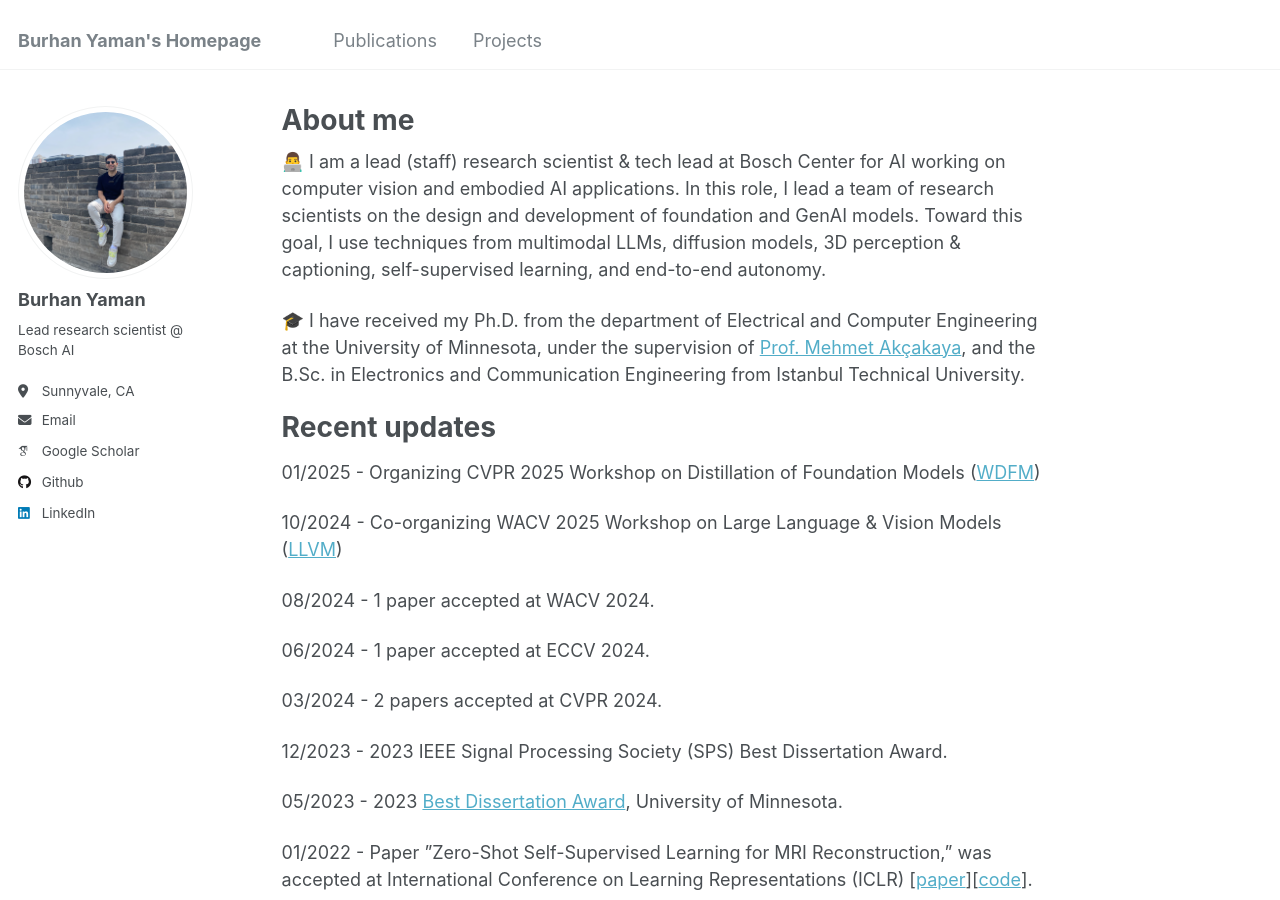
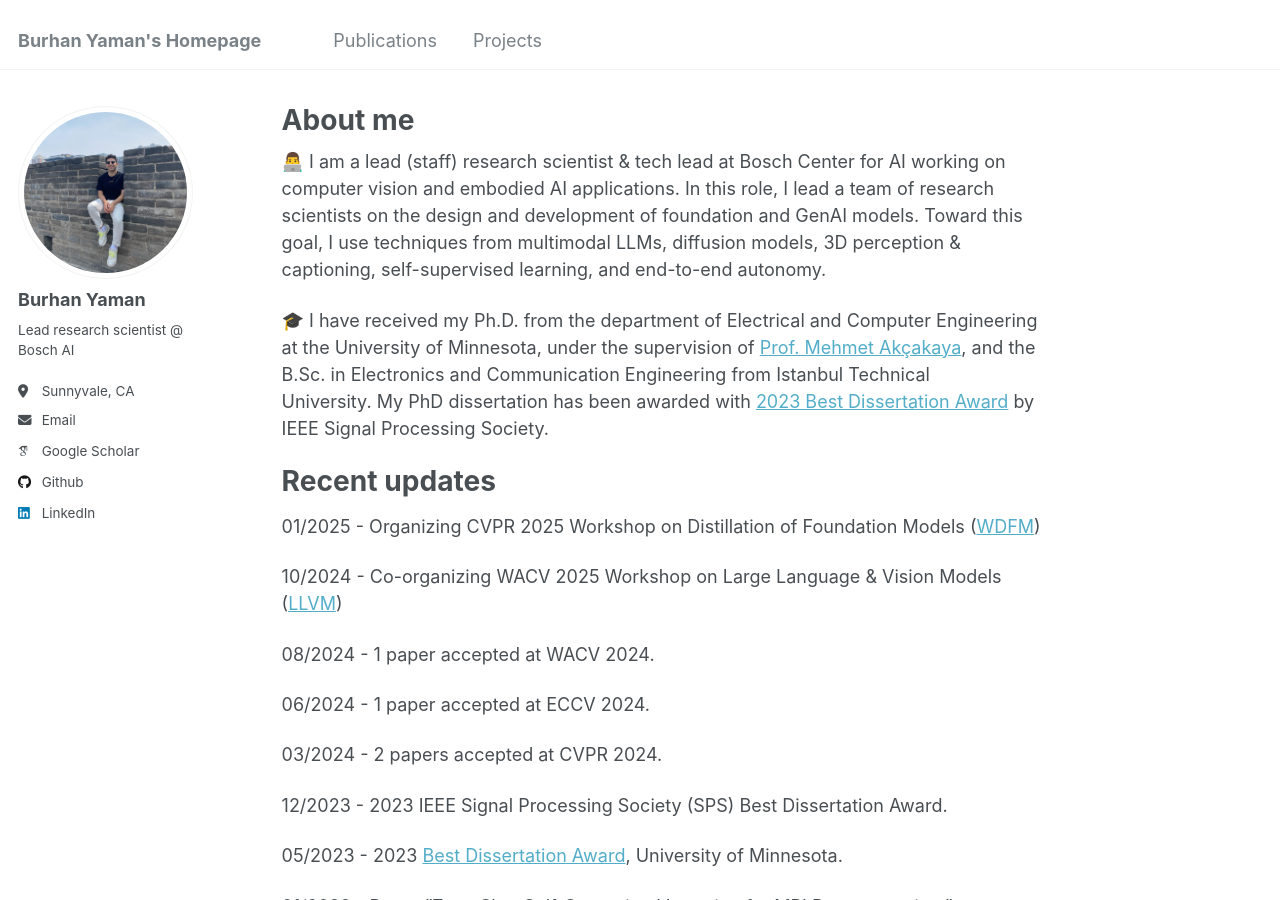
Before and after one commit to byaman14/byaman14.github.io, a Jekyll site: the page built from _pages/about.md, in a window 1280 px wide and 900 px high. Built offline with Jekyll 4.4.1, drawn with Linux system fonts in a browser that asks for light colours; some web fonts are replaced.

Commit message:
Update about.md

```diff
--- a/_pages/about.md
+++ b/_pages/about.md
@@ -9,12 +9,12 @@ redirect_from:
 
 👨‍💻 I am a lead (staff) research scientist & tech lead at Bosch Center for AI working on computer vision and embodied AI applications. In this role, I lead a team of research scientists on the design and development of foundation and GenAI models. Toward this goal, I use techniques from multimodal LLMs, diffusion models, 3D perception & captioning, self-supervised learning, and end-to-end autonomy.
 
-🎓 I have received my Ph.D. from the department of Electrical and Computer Engineering at the University of Minnesota, under the supervision of [Prof. Mehmet Akçakaya](https://imagine.umn.edu/people/mehmet-ak%C3%A7akaya), and the B.Sc. in Electronics and Communication Engineering from Istanbul Technical University.
+🎓 I have received my Ph.D. from the department of Electrical and Computer Engineering at the University of Minnesota, under the supervision of [Prof. Mehmet Akçakaya](https://imagine.umn.edu/people/mehmet-ak%C3%A7akaya), and the B.Sc. in Electronics and Communication Engineering from Istanbul Technical University. My PhD dissertation has been awarded with [2023 Best Dissertation Award](https://cse.umn.edu/ece/feature-stories/alumnus-burhaneddin-yaman-receives-2023-ieee-sps-best-phd-dissertation-award) by IEEE Signal Processing Society.
 
 
 
 # Recent updates
-01/2025 -	Organizing CVPR 2025 Workshop on Distillation of Foundation Models ([WDFM](https://cvpr.thecvf.com/Conferences/2025/workshop-list))
+01/2025 -	Organizing CVPR 2025 Workshop on Distillation of Foundation Models ([WDFM](https://wdfm-ad.github.io/))
 
 10/2024 -	Co-organizing WACV 2025 Workshop on Large Language & Vision Models ([LLVM](https://llvm-ad.github.io/))
 
```
